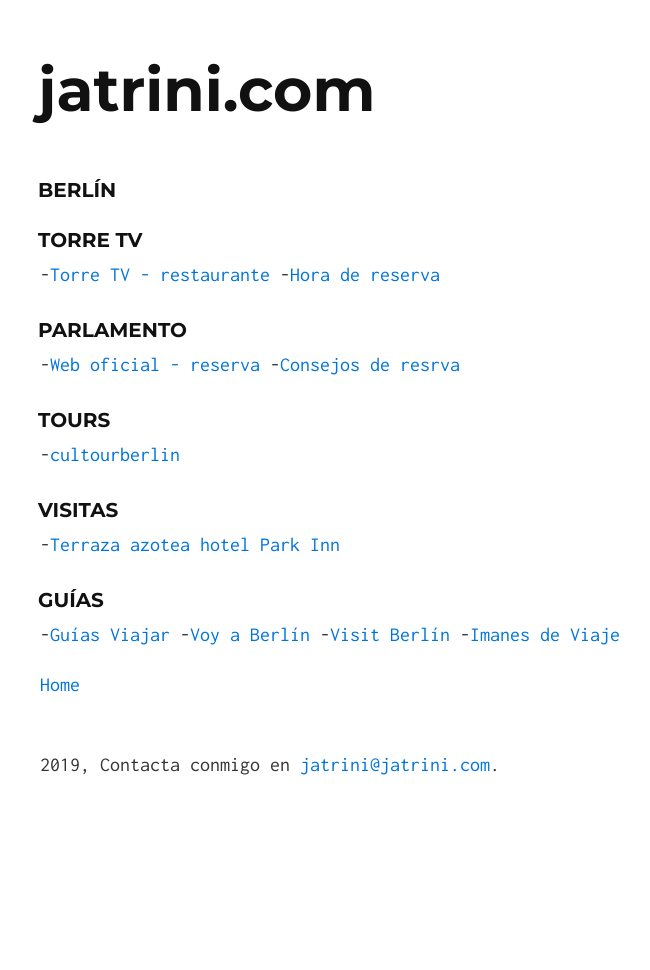
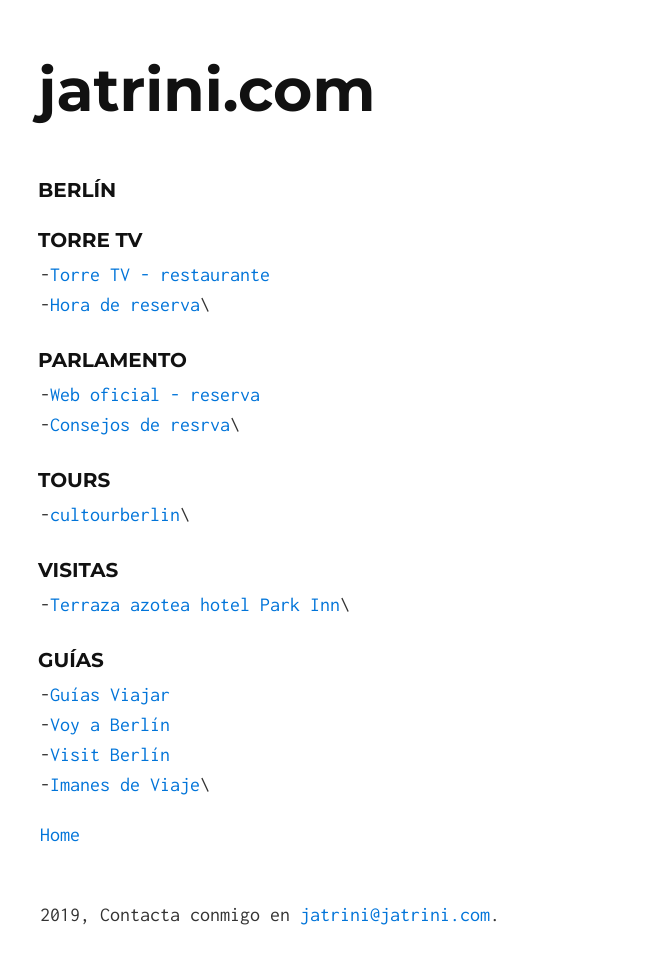
Before and after one commit to jatrini/jatrini.com, a Jekyll site: the page built from berlin.md, in a window 1280 px wide. Shown: the whole page, without its empty margins (300-950 px from the left). Built offline with Jekyll 4.4.1, drawn with Linux system fonts in a browser that asks for light colours; our own code applies the rules of GitHub Pages for plain Markdown files; before the commit the page ends 900 px from its top, so only the background shows below that.

Commit message:
Update berlin.md

```diff
--- a/berlin.md
+++ b/berlin.md
@@ -1,23 +1,23 @@
 #### **BERLÍN**
 
 #### **Torre TV**
--[Torre TV - restaurante](https://tv-turm.de/es/bar-restaurante/)
--[Hora de reserva](https://salidaypuestadelsol.com/germany/berlin_5146.html)
+-[Torre TV - restaurante](https://tv-turm.de/es/bar-restaurante/)\
+-[Hora de reserva](https://salidaypuestadelsol.com/germany/berlin_5146.html)\
 
 #### **Parlamento**
--[Web oficial - reserva](https://www.bundestag.de/en/)
--[Consejos de resrva](https://guias-viajar.com/viajes-alemania/berlin-reservar-visita-cupula-foster-reichstag/)
+-[Web oficial - reserva](https://www.bundestag.de/en/)\
+-[Consejos de resrva](https://guias-viajar.com/viajes-alemania/berlin-reservar-visita-cupula-foster-reichstag/)\
 
 #### **Tours**
--[cultourberlin](http://www.cultourberlin.com/)
+-[cultourberlin](http://www.cultourberlin.com/)\
 
 #### **Visitas**
--[Terraza azotea hotel Park Inn](https://www.visitberlin.de/es/terraza-en-la-azotea-de-park-inn)
+-[Terraza azotea hotel Park Inn](https://www.visitberlin.de/es/terraza-en-la-azotea-de-park-inn)\
 
 #### **Guías**
--[Guías Viajar](https://guias-viajar.com/category/viajes-alemania/berlin-viajes-alemania/)
--[Voy a Berlín](https://www.voyaberlin.com/)
--[Visit Berlín](https://www.visitberlin.de/es)
--[Imanes de Viaje](https://imanesdeviaje.com/consejos-para-viajar-a-berlin/)
+-[Guías Viajar](https://guias-viajar.com/category/viajes-alemania/berlin-viajes-alemania/)\
+-[Voy a Berlín](https://www.voyaberlin.com/)\
+-[Visit Berlín](https://www.visitberlin.de/es)\
+-[Imanes de Viaje](https://imanesdeviaje.com/consejos-para-viajar-a-berlin/)\
 
 [Home](/)
```
